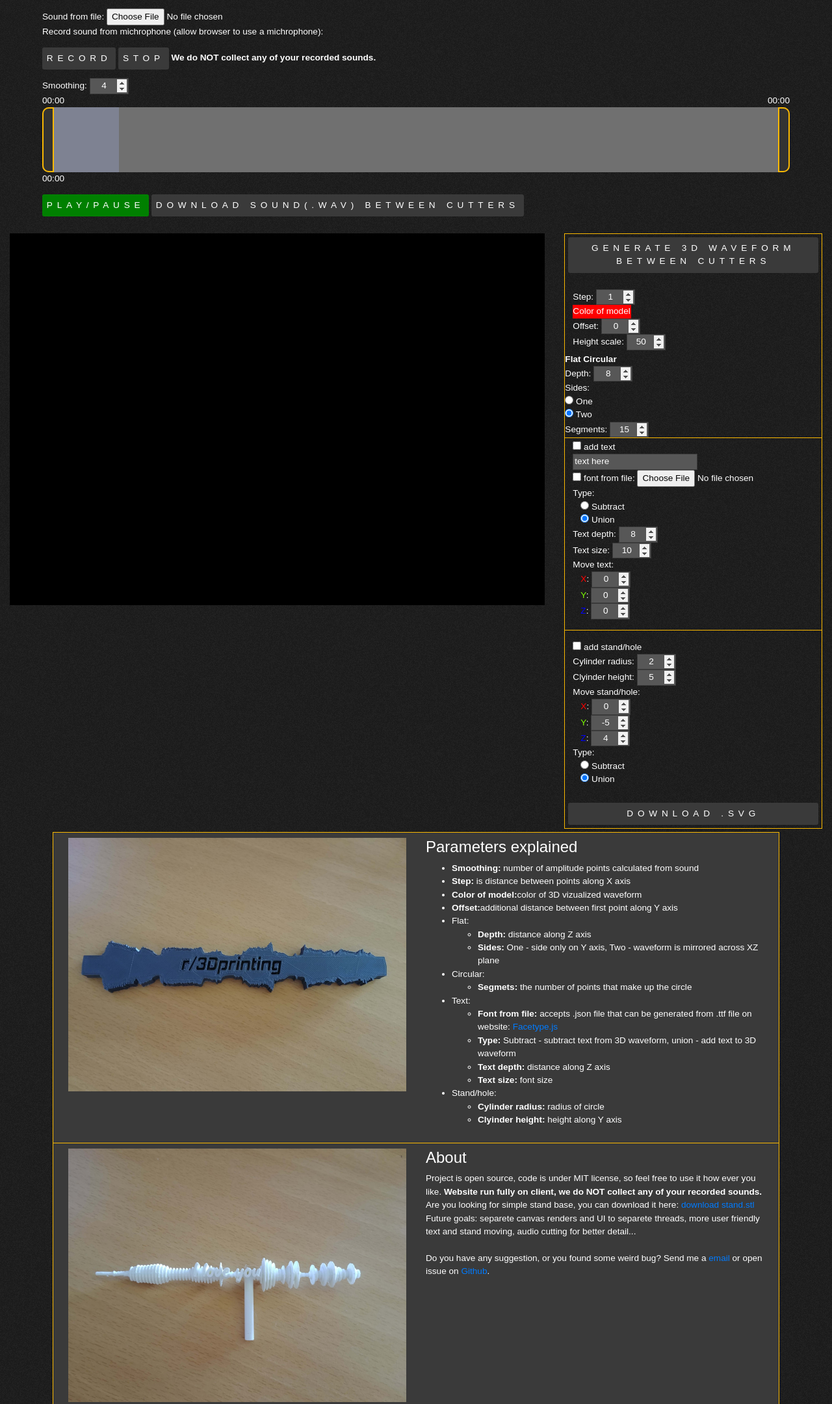
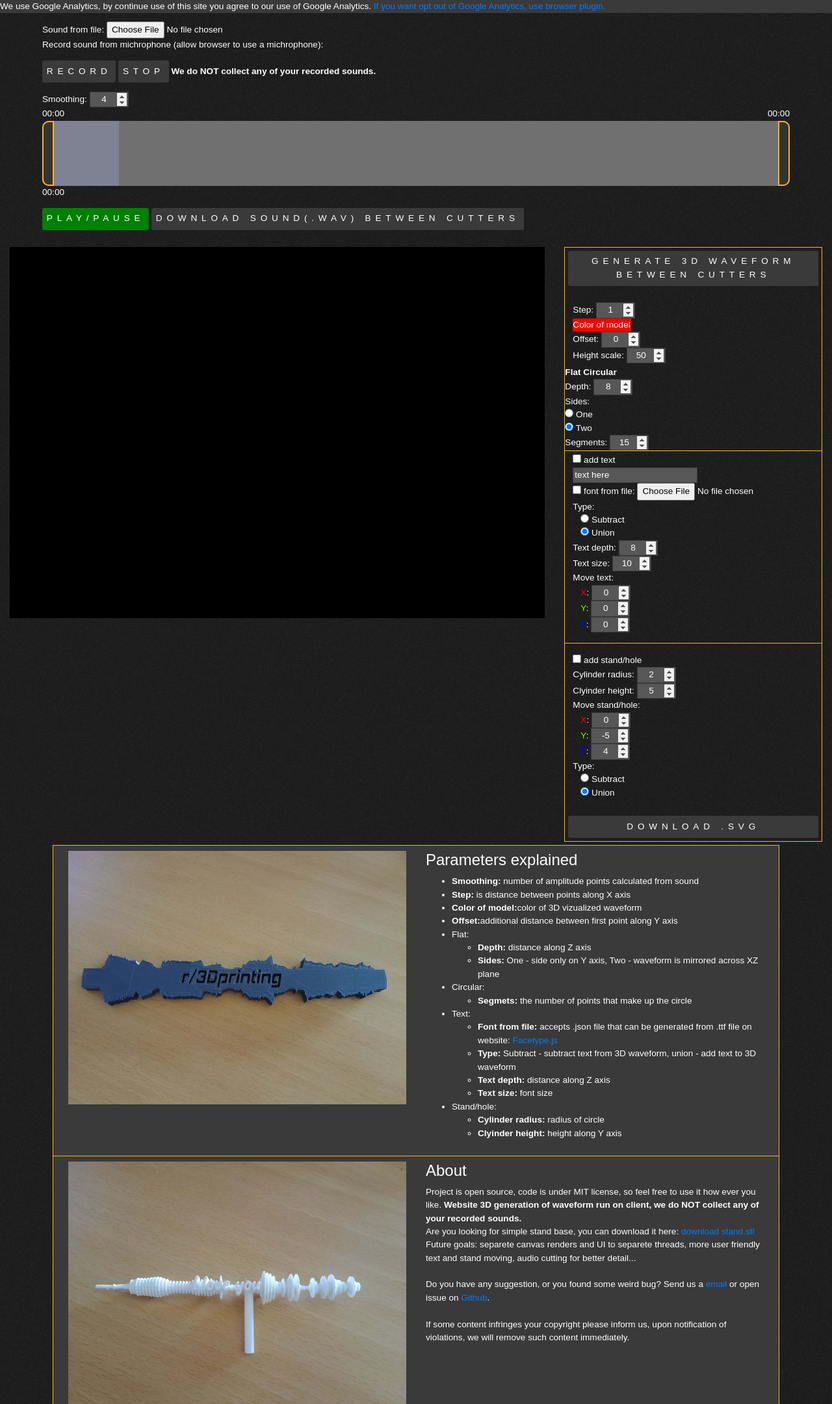
Before and after one commit to TimToplak/3DprintedSound, a plain HTML site: page index.html in a window 1280 px wide. Shown: the top 2160 px of the page at 65% size. Drawn offline with nearby package versions, Linux system fonts and the light colour scheme; a script that the page names is missing.

Commit message:
GA opt out, notice

```diff
--- a/css/mystyle.css
+++ b/css/mystyle.css
@@ -279,3 +279,7 @@ input [type="file"] {
   background: #575757;
   border: 1px solid #3a3a3a;
 }
+
+.googleanalytics {
+  background-color: #3a3a3a;
+}
--- a/index.html
+++ b/index.html
@@ -20,7 +20,7 @@
       }
       gtag("js", new Date());
 
-      gtag("config", "UA-139357913-1");
+      gtag("config", "UA-139357913-1", { anonymize_ip: true });
     </script>
   </head>
   <body>
@@ -30,7 +30,14 @@
         <span class="">Loading...</span>
       </div>
     </div>
+    <div class="googleanalytics">
+      We use Google Analytics, by continue use of this site you agree to our use
+      of Google Analytics.
 
+      <a href="https://tools.google.com/dlpage/gaoptout?hl=en"
+        >If you want opt out of Google Analytics, use browser plugin.</a
+      >
+    </div>
     <div class="container-fluid">
       <div class="row">
         <div class="col">
@@ -315,8 +322,8 @@
             Project is open source, code is under MIT license, so feel free to
             use it how ever you like.
             <b>
-              Website run fully on client, we do NOT collect any of your
-              recorded sounds.</b
+              Website 3D generation of waveform run on client, we do NOT collect
+              any of your recorded sounds.</b
             >
 
             <br />
@@ -328,9 +335,13 @@
             detail...
             <br />
             <br />
-            Do you have any suggestion, or you found some weird bug? Send me a
+            Do you have any suggestion, or you found some weird bug? Send us a
             <a href="mailto:tim.toplak@gmail.com">email</a> or open issue on
             <a href="https://github.com/TimToplak/3DprintedSound">Github</a>.
+            <br />
+            <br />If some content infringes your copyright please inform us,
+            upon notification of violations, we will remove such content
+            immediately.
           </p>
         </div>
       </div>
```
